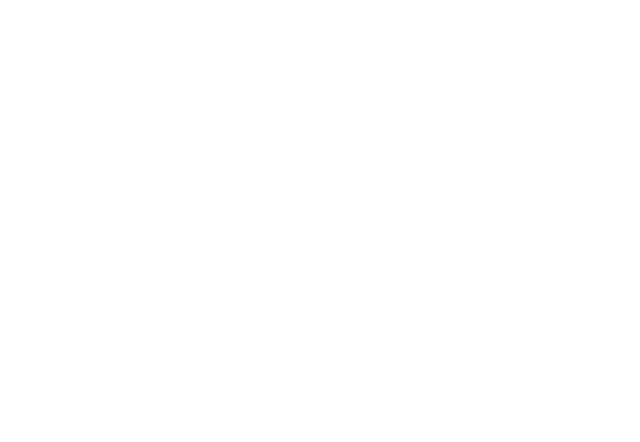
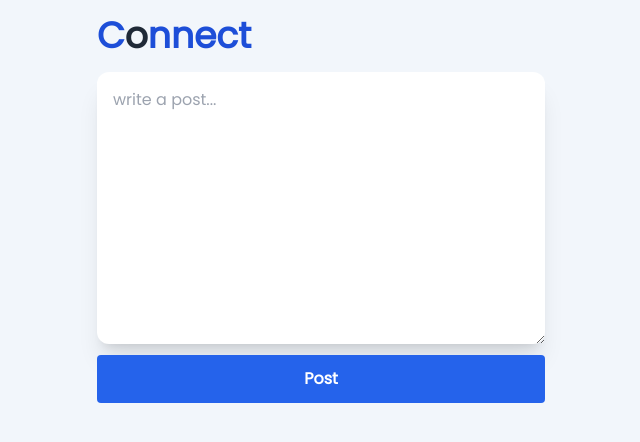
Before and after one commit to shemilkumar/Connect-social_Media, a React (Vite) app in the folder client/: page /newPost in a window 1280 px wide. Before the commit this address had no page. Shown: the top 442 px of the page, without its empty margins (319-959 px from the left). Built offline with nearby package versions, Linux system fonts and the light colour scheme.

Commit message:
Post creation implemented

```diff
--- a/client/src/App.tsx
+++ b/client/src/App.tsx
@@ -3,6 +3,7 @@ import Home from "./pages/Home";
 import SignUp from "./pages/Signup/SignUp";
 import Login from "./pages/Login/Login";
 import SinglePost from "./pages/SinglePost/SinglePost";
+import CreatePost from "./pages/NewPost/CreatePost";
 
 function App() {
   return (
@@ -10,6 +11,7 @@ function App() {
       <Routes>
         <Route path="/" element={<Home />} />
         <Route path="/posts" element={<Home />} />
+        <Route path="/newPost" element={<CreatePost />} />
         <Route path="/posts/:id" element={<SinglePost />} />
         <Route path="/signup" element={<SignUp />} />
         <Route path="/login" element={<Login />} />
--- /dev/null
+++ b/client/src/Atoms/TextArea.tsx
@@ -0,0 +1,29 @@
+import { FC } from "react";
+
+interface TextAreaProps {
+  name: string;
+  rows: number;
+  placeHolder: string;
+  className?: string;
+  onChange: (e: React.ChangeEvent<HTMLTextAreaElement>) => void;
+}
+
+const TextArea: FC<TextAreaProps> = ({
+  name,
+  rows,
+  placeHolder,
+  className,
+  onChange,
+}) => {
+  return (
+    <textarea
+      name={name}
+      rows={rows}
+      className={`w-full p-4 shadow-xl rounded-xl ${className}`}
+      placeholder={placeHolder}
+      onChange={onChange}
+    />
+  );
+};
+
+export default TextArea;
--- a/client/src/components/Post.tsx
+++ b/client/src/components/Post.tsx
@@ -25,8 +25,6 @@ const Post: FC<PostProps> = ({
   likedBy,
   detailedPost,
 }) => {
-  console.log(likedBy);
-
   return (
     <section className="flex flex-col items-center justify-center py-2">
       <div className="w-[100%] flex flex-col gap-6 bg-slate-50 shadow-md px-6 py-8 rounded-lg">
--- /dev/null
+++ b/client/src/hooks/useCreateNewPost.ts
@@ -0,0 +1,29 @@
+import { useMutation } from "@tanstack/react-query";
+import axios from "axios";
+
+interface PostData {
+  description: string;
+}
+
+const useCreateNewPost = (URL: string) => {
+  const token = localStorage.getItem("token");
+  const config = {
+    headers: { Authorization: `Bearer ${token}` },
+  };
+
+  const mutation = useMutation(
+    async (postData: PostData) => {
+      const response = await axios.post(URL, postData, config);
+      return response.data;
+    }
+    // {
+    //   onSuccess: () => {
+    //     // do something after successful signup
+    //   },
+    // }
+  );
+
+  return mutation;
+};
+
+export default useCreateNewPost;
--- /dev/null
+++ b/client/src/pages/NewPost/CreatePost.tsx
@@ -0,0 +1,34 @@
+import { useState } from "react";
+import { FETCH_POST_URL } from "../../constants/urls";
+import useCreateNewPost from "../../hooks/useCreateNewPost";
+import CreatePostDesign from "./CreatePostDesign";
+import { useNavigate } from "react-router-dom";
+
+const CreatePost = () => {
+  const mutation = useCreateNewPost(FETCH_POST_URL);
+  const [description, setDescription] = useState<string>("");
+  const navigate = useNavigate();
+
+  const handleDescriptionChange = (
+    e: React.ChangeEvent<HTMLTextAreaElement>
+  ) => {
+    setDescription(e.target.value);
+  };
+
+  const handlePost = async (e: React.MouseEvent) => {
+    e.preventDefault();
+    console.log(description);
+    const data = await mutation.mutateAsync({ description });
+    if (data.status === "success") navigate("/");
+    console.log(data);
+  };
+
+  return (
+    <CreatePostDesign
+      handleClick={handlePost}
+      onChange={handleDescriptionChange}
+    />
+  );
+};
+
+export default CreatePost;
--- /dev/null
+++ b/client/src/pages/NewPost/CreatePostDesign.tsx
@@ -0,0 +1,32 @@
+import React, { FC } from "react";
+import Layout from "../../components/Layout";
+import Navbar from "../../components/Navbar";
+import Button from "../../Atoms/Button";
+import TextArea from "../../Atoms/TextArea";
+
+interface CreatePostDesignProps {
+  handleClick: (e: React.MouseEvent) => void;
+  onChange: (e: React.ChangeEvent<HTMLTextAreaElement>) => void;
+}
+
+const CreatePostDesign: FC<CreatePostDesignProps> = ({
+  onChange,
+  handleClick,
+}) => {
+  return (
+    <Layout>
+      <Navbar />
+      <div>
+        <TextArea
+          name="postContent"
+          rows={10}
+          placeHolder="write a post..."
+          onChange={onChange}
+        />
+        <Button type="button" children="Post" handleOnClick={handleClick} />
+      </div>
+    </Layout>
+  );
+};
+
+export default CreatePostDesign;
```
Also changed, not shown: 2 other files (tests, documents, lock files or other folders).
